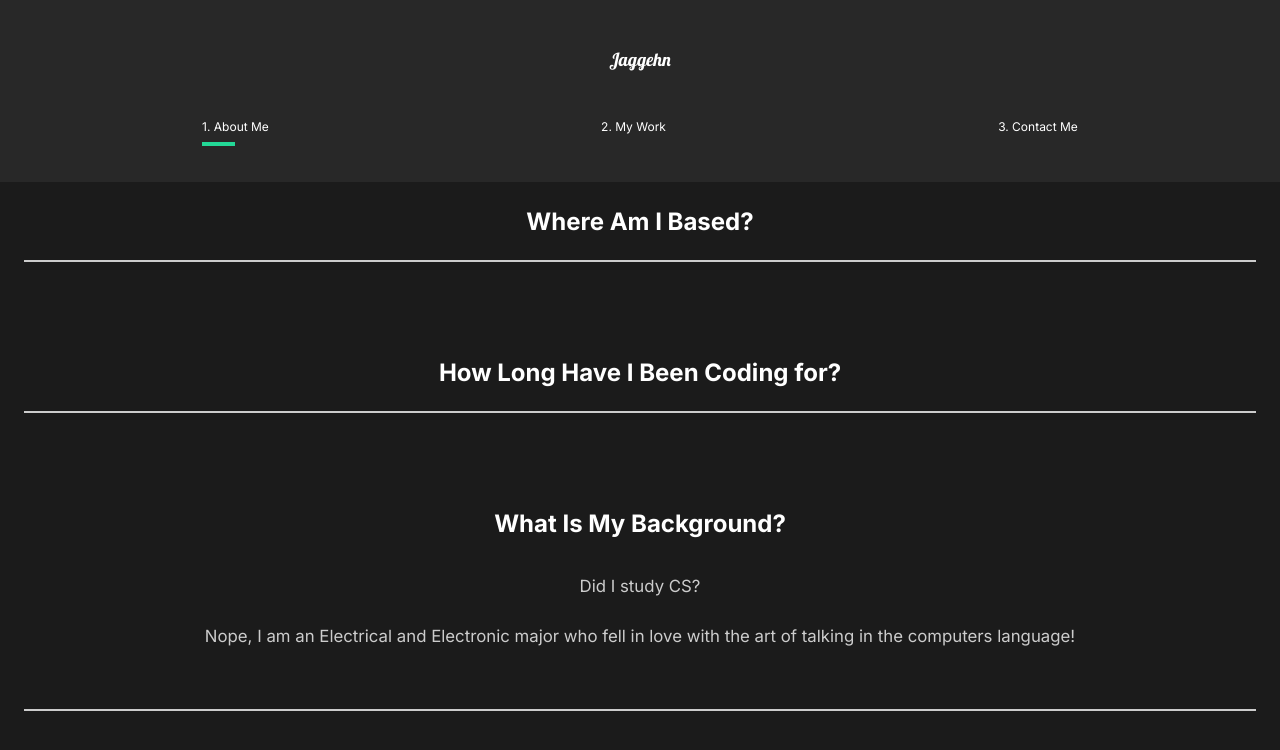
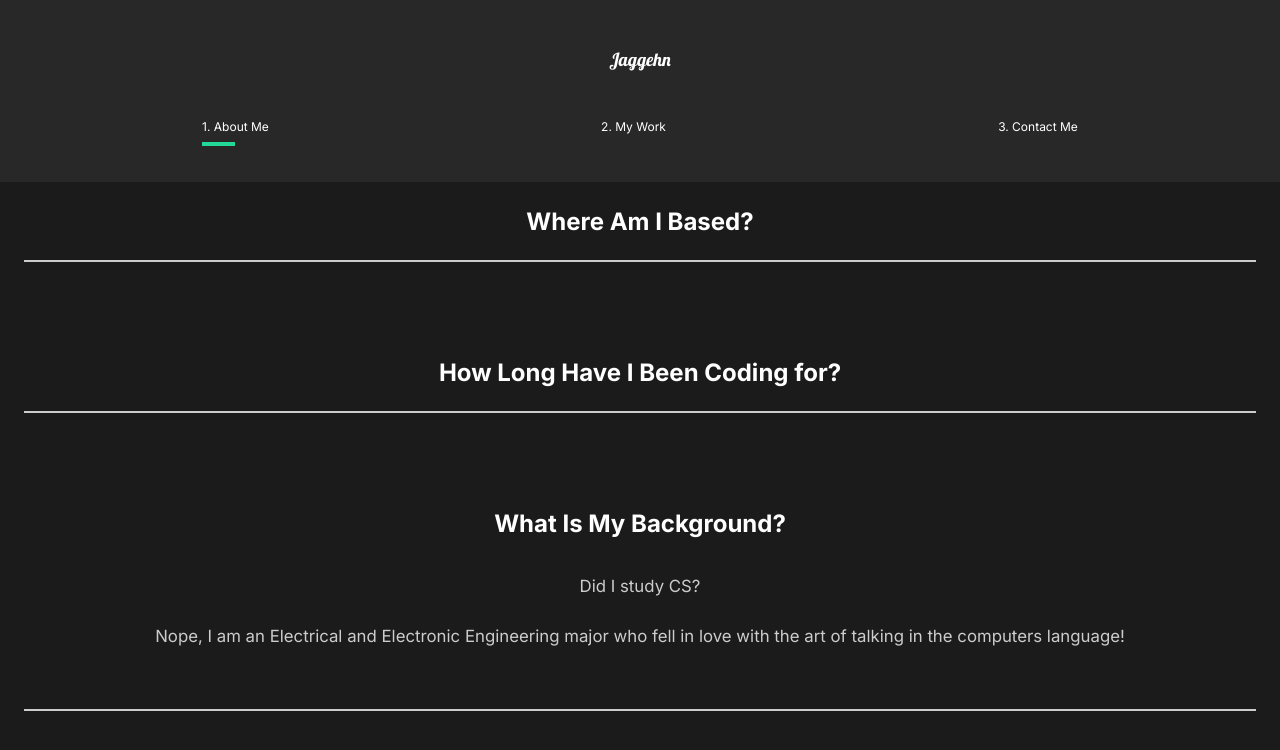
Before and after one commit to jaggehns/Jaggehn-Portfolio-2.0, a React (Create React App) app: page / in a window 1280 px wide. Both pictures are taken after a click on the element "What Is My Background?". Shown: the part 2194-2944 px from the top of the page. Built offline with nearby package versions, Linux system fonts and the light colour scheme.

Commit message:
FAQ updates

```diff
--- a/src/components/FaqSection.js
+++ b/src/components/FaqSection.js
@@ -43,8 +43,8 @@ const FaqSection = () => {
           <div className="answer">
             <p>Did I study CS?</p>
             <p>
-              Nope, I am an Electrical and Electronic major who fell in love
-              with the art of talking in the computers language!
+              Nope, I am an Electrical and Electronic Engineering major who fell
+              in love with the art of talking in the computers language!
             </p>
           </div>
         </Toggle>
```
